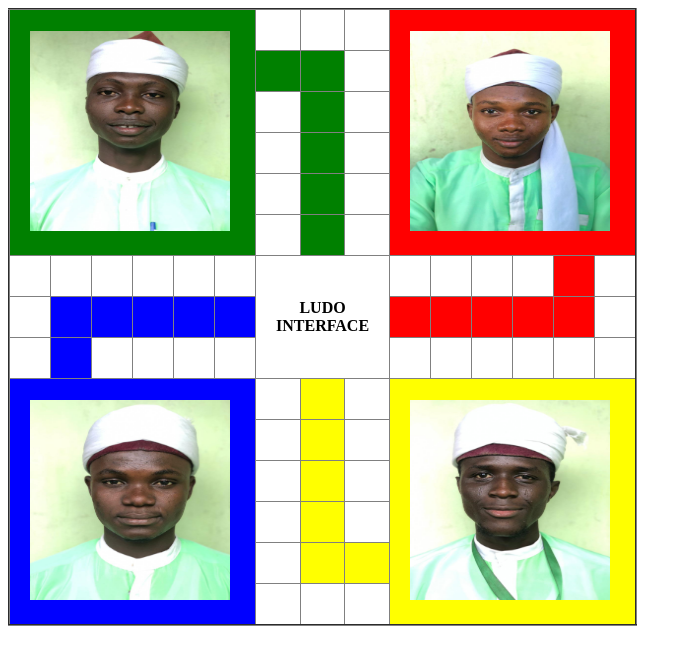
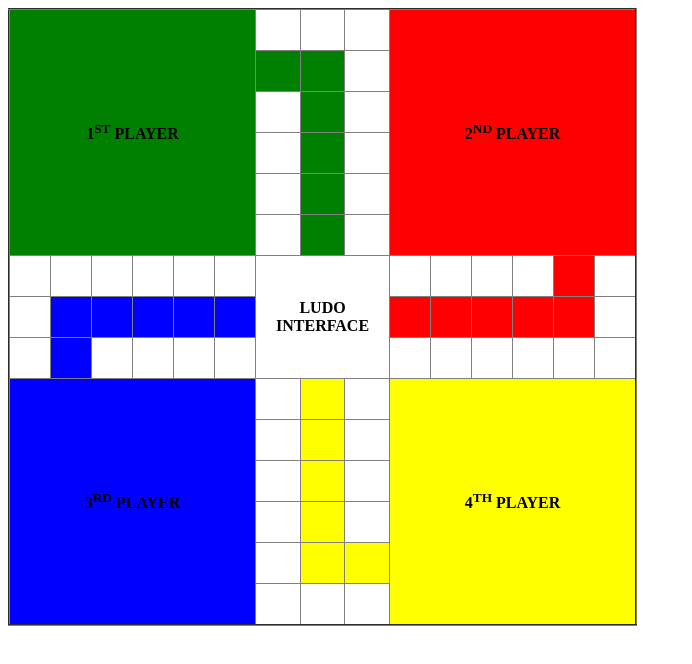
Before and after one commit to Mukmilatu/LUDO, a plain HTML site: page index.html in a window 1280 px wide. Shown: the whole page, without its empty margins (0-692 px from the left). Drawn offline with Linux system fonts and the light colour scheme.

Commit message:
my ludo interface

```diff
--- a/index.html
+++ b/index.html
@@ -30,9 +30,9 @@
 <body>
 
     <table border="2" cellpadding="20" style="border-collapse:collapse;">
-        <tr><td rowspan="6" colspan="6" class="green"><img src="./img/IMG_3542.JPG" alt="image1" height="200" width="200"></td> <td></td>
+        <tr><th rowspan="6" colspan="6" class="green">1<sup>ST</sup> PLAYER </th> <td></td>
         <td></td>
-        <td></td><td rowspan="6" colspan="6" class="red"><img src="./img/IMG_3543.JPG" alt="image2" height="200" width="200"></td></tr>
+        <td></td><th rowspan="6" colspan="6" class="red">2<sup>ND</sup> PLAYER</th></tr>
         <tr><td class="green"></td>
         <td class="green"></td>
         <td></td></tr>
@@ -83,9 +83,9 @@
         <td></td>
         <td></td>
         <td></td></tr>
-        <tr><td rowspan="6" colspan="6" class="blue"><img src="./img/IMG_3544.JPG" alt="image3" height="200" width="200"></td> <td></td>
+        <tr><th rowspan="6" colspan="6" class="blue">3<sup>RD</sup> PLAYER</th> <td></td>
             <td class="yello"></td>
-            <td></td><td rowspan="6" colspan="6" class="yello"><img src="./img/IMG_3545.JPG" alt="image4" height="200" width="200"></td></tr>
+            <td></td><th rowspan="6" colspan="6" class="yello">4<sup>TH</sup> PLAYER</th></tr>
             <tr><td></td>
             <td class="yello"></td>
             <td></td></tr>
```
Also changed, not shown: img/IMG_3542.JPG (deleted), img/IMG_3543.JPG (deleted), img/IMG_3544.JPG (deleted), img/IMG_3545.JPG (deleted).
